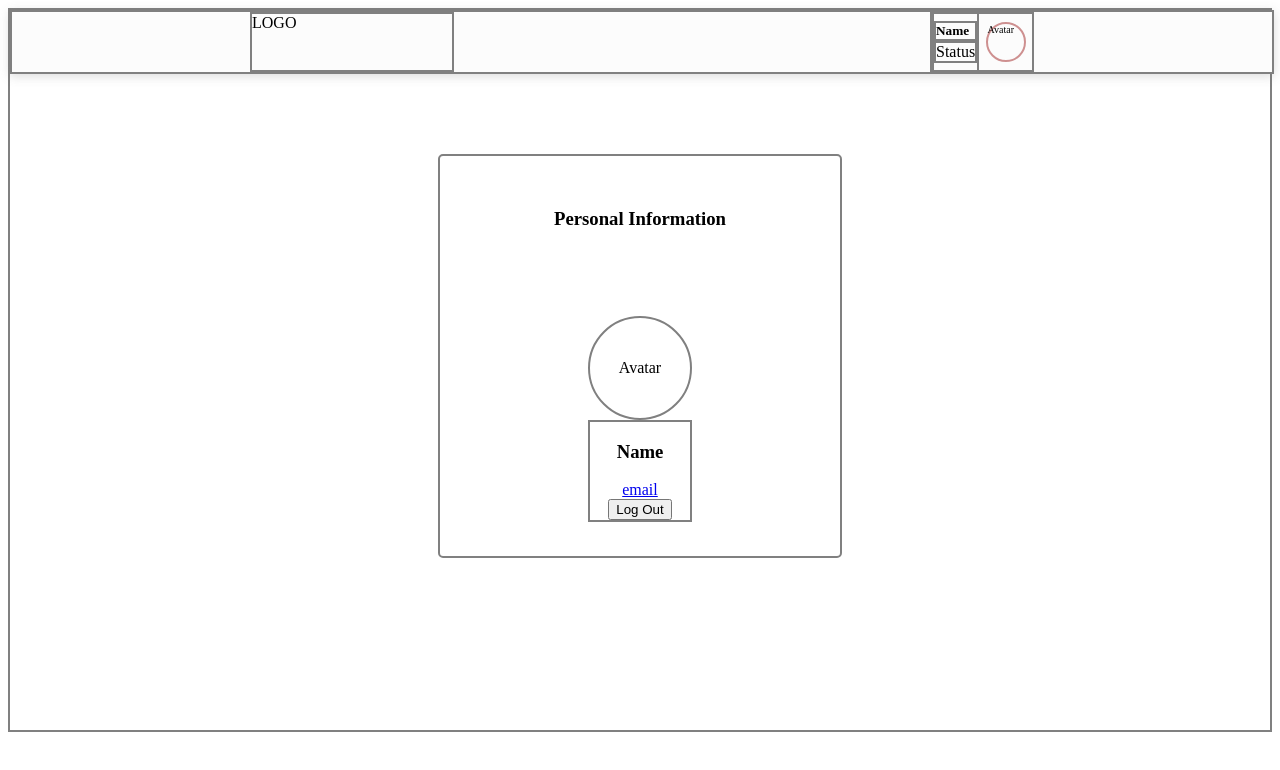
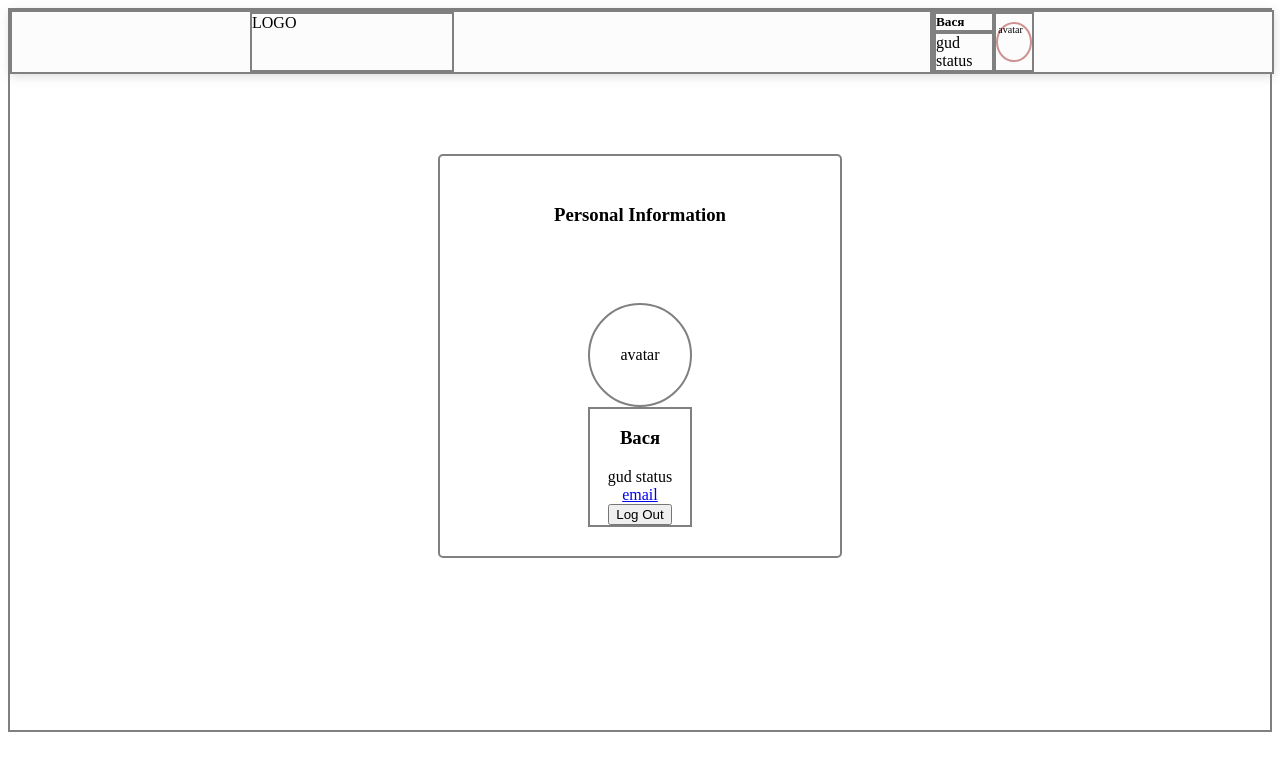
Before and after one commit to aleksei-gazov/progect_work_cards, a React (Create React App) app: page / in a window 1280 px wide. Shown: the top 770 px of the page. Built offline with nearby package versions, Linux system fonts and the light colour scheme.

Commit message:
5 files modified

```diff
--- a/api/profileApi.ts
+++ b/api/profileApi.ts
@@ -11,6 +11,10 @@ const instance = axios.create({
     ...settings
 })
 
-const profileApi = () => {
-// me()
-}
+
+    export const profileAPI = {
+        me() {
+            const promise = instance.post('auth/me', {});
+            return promise;
+        }
+    }
--- a/features/header/Header.tsx
+++ b/features/header/Header.tsx
@@ -1,8 +1,9 @@
 import * as React from 'react';
 import './Header.scss';
+import { useAppDispatch, useAppSelector } from '../../app/store';
 
 export const Header =() => {
-
+  const user = useAppSelector(state=> state.profile.user)
 
 
   return (
@@ -12,11 +13,11 @@ LOGO
      </div>
      <div className='info'>
        <div className='info_data'>
-         <h5>Name</h5>
-         <p >Status</p>
+         <h5>{user.name}</h5>
+         <p >{user.status}</p>
        </div>
        <div className='avatar'>
-         Avatar
+       {user.avatar}
        </div>
      </div>
     </div>
--- a/features/profile/Profile.tsx
+++ b/features/profile/Profile.tsx
@@ -9,9 +9,14 @@ import { EditableSpan } from '../../comman/components/editableSpan/EditableSpan'
 export const Profile =() => {
 const dispatch = useAppDispatch
 const isLoginIn = useAppSelector(state=> state.profile.isLoginIn)
+const user = useAppSelector(state=> state.profile.user)
 
   const onClickHandler = () => {
 // dispatch()
+  }
+  const logOutHandler = () => {
+   // dispatch() logout
+   // dispatch() islogin true
   }
 React.useEffect(()=>{
   // dispatch(getProfile())
@@ -26,17 +31,20 @@ if(isLoginIn) {
       <h3>Personal Information</h3>
 <div className='info'>
   <div className='avatar'>
-    <p>Avatar</p>
+    <p>{user.avatar}</p>
   </div>
   <div className='info_data'>
-    <h3>Name</h3>
+    <h3>{user.name}</h3>
     <div>
-      {/* <EditableSpan/> */}
+      <EditableSpan
+      title={user.status}
+      onChange={onClickHandler}
+      />
     {/* <p onClick={onClickHandler}>Status</p><img src="" alt=""/>
     <Input/> */}
     </div>
-   <a href="#">email</a>
-   <button>Log Out</button>
+   <a href="#">{user.email}</a>
+   <button onClick={logOutHandler}>Log Out</button>
   </div>
       </div>
 
--- a/features/profile/profile-slice.tsx
+++ b/features/profile/profile-slice.tsx
@@ -1,20 +1,54 @@
-import { createAsyncThunk, createSlice } from "@reduxjs/toolkit";
+import { createAsyncThunk, createSlice, isRejectedWithValue } from "@reduxjs/toolkit";
+import { profileAPI } from "../../api/profileApi";
 
 
 export const getProfile = createAsyncThunk(
   'profile/setProfile',
-  async ()=> {
+  async () => {
+    try{
+      await profileAPI.me()
+      return {isLoginIn:true}
+  }
+  catch (e:any){
+      return isRejectedWithValue(e)
+  }
+}
+)
+// const registerThunk = createAsyncThunk<{ isRegistered:boolean } , { email: string, password: string }, { rejectValue:string, state:AppRootState }>
+// ("auth/register", async (arg, thunkAPI)=>{
+//     const {rejectWithValue} = thunkAPI
+//     try{
+//         await registrationAPI.register(arg.email, arg.password)
 
-})
+//         return {isRegistered:true}
+//     }
+//     catch (e:any){
+//         return rejectWithValue(e)
+//     }
+// })
+
 
 const profileSlice = createSlice({
   name: 'profile',
   initialState: {
-    isLoginIn: false
+    isLoginIn: false,
+    user: {
+      name: 'Вася',
+      avatar: 'avatar',
+      status: 'gud status',
+      email: 'email'
+    }
   },
   reducers: {
 
-  }
+  },
+  extraReducers:builder => {
+    builder
+        .addCase(getProfile.fulfilled, (state, action) => {
+            state.user = action.payload.user
+        })
+}
+
 })
 
 export const profileReducer = profileSlice.reducer
```
Also changed, not shown: package.json (+10 -6 lines).
